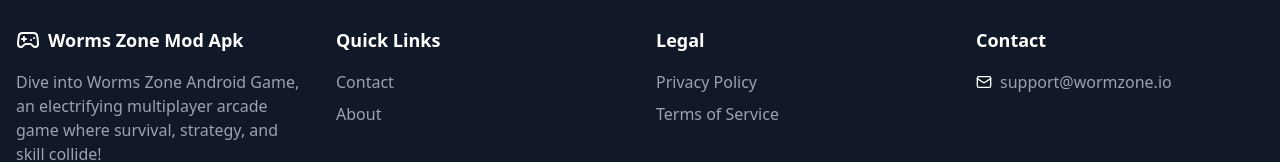
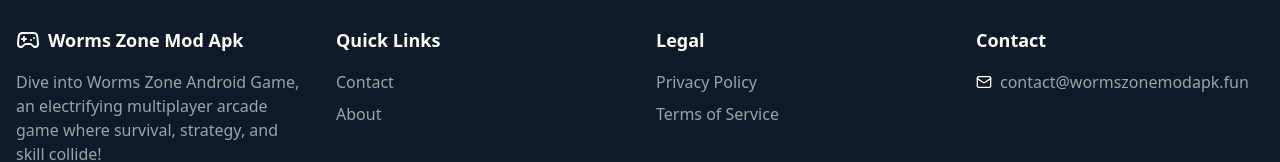
Before and after one commit to Aansawaqas/worms, a React (Vite) app: page / in a window 1280 px wide. Shown: the part 4684-4846 px from the top of the page. Built offline with nearby package versions, Linux system fonts and the light colour scheme.

Commit message:
Update Footer.tsx

```diff
--- a/src/components/Footer.tsx
+++ b/src/components/Footer.tsx
@@ -39,7 +39,7 @@ export function Footer() {
             <ul className="space-y-2">
               <li className="flex items-center gap-2">
                 <Mail className="w-4 h-4" />
-                <span className="text-gray-400">support@wormzone.io</span>
+                <span className="text-gray-400">contact@wormszonemodapk.fun</span>
               </li>
             </ul>
           </div>
```
